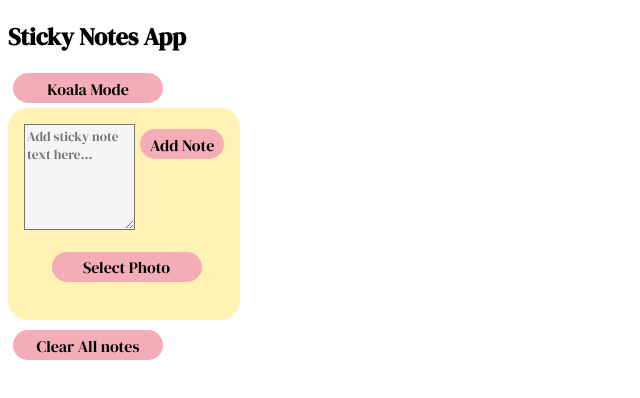
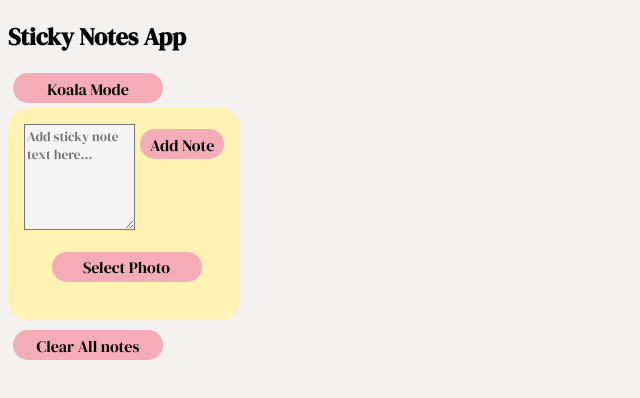
Before and after one commit to VPilipenko334/koala-sticky-notes, a React (Create React App) app: page / in a window 1280 px wide. Shown: the top 398 px of the page, without its empty margins (0-640 px from the left). Built offline with nearby package versions, Linux system fonts and the light colour scheme.

Commit message:
koala mode fully working

```diff
--- a/src/stylesheets/sticky_note.css
+++ b/src/stylesheets/sticky_note.css
@@ -1,15 +1,48 @@
 * {
     font-family: 'DM Serif Display', serif;
+    /* background-color: whitesmoke;  */
 }
 
-.koala-mode {
-    background-image: url(https://media0.giphy.com/media/jxwYHbBbKiXwebfVxt/giphy.gif?cid=790b7611df025f25e025554203527b63f36e2e375db01e9d&rid=giphy.gif&ct=g);
+.App-wrapper {
+    height: 100%;
+    background-color: whitesmoke;
+}
+
+#root {
+    height: 100%;
+    width: 100%;
+    background-color: #F3F2F0;
+}
+
+.header {
+    background-color: #F3F2F0;
+}
+
+.App {
+  background-color: #F3F2F0;
+  -webkit-background-size: cover;
+  -moz-background-size: cover;
+  -o-background-size: cover;
+  background-size: cover;
+  height: 100%;
+}
+
+html {
+    background-color: #F3F2F0;
 }
 
 .koala-mode-button {
     display: flex;
     align-items: center;
     margin-bottom: 20px;
+}
+
+.koala-mode {
+  background: url(https://media0.giphy.com/media/jxwYHbBbKiXwebfVxt/giphy.gif?cid=790b7611df025f25e025554203527b63f36e2e375db01e9d&rid=giphy.gif&ct=g);
+  /* -webkit-background-size: cover;
+  -moz-background-size: cover;
+  -o-background-size: cover;
+  background-size: cover; */
 }
 
 .sticky-note-wrapper {
```
Also changed, not shown: src/redux/reducers/sticky_note_reducer.js (+39 -26 lines).
